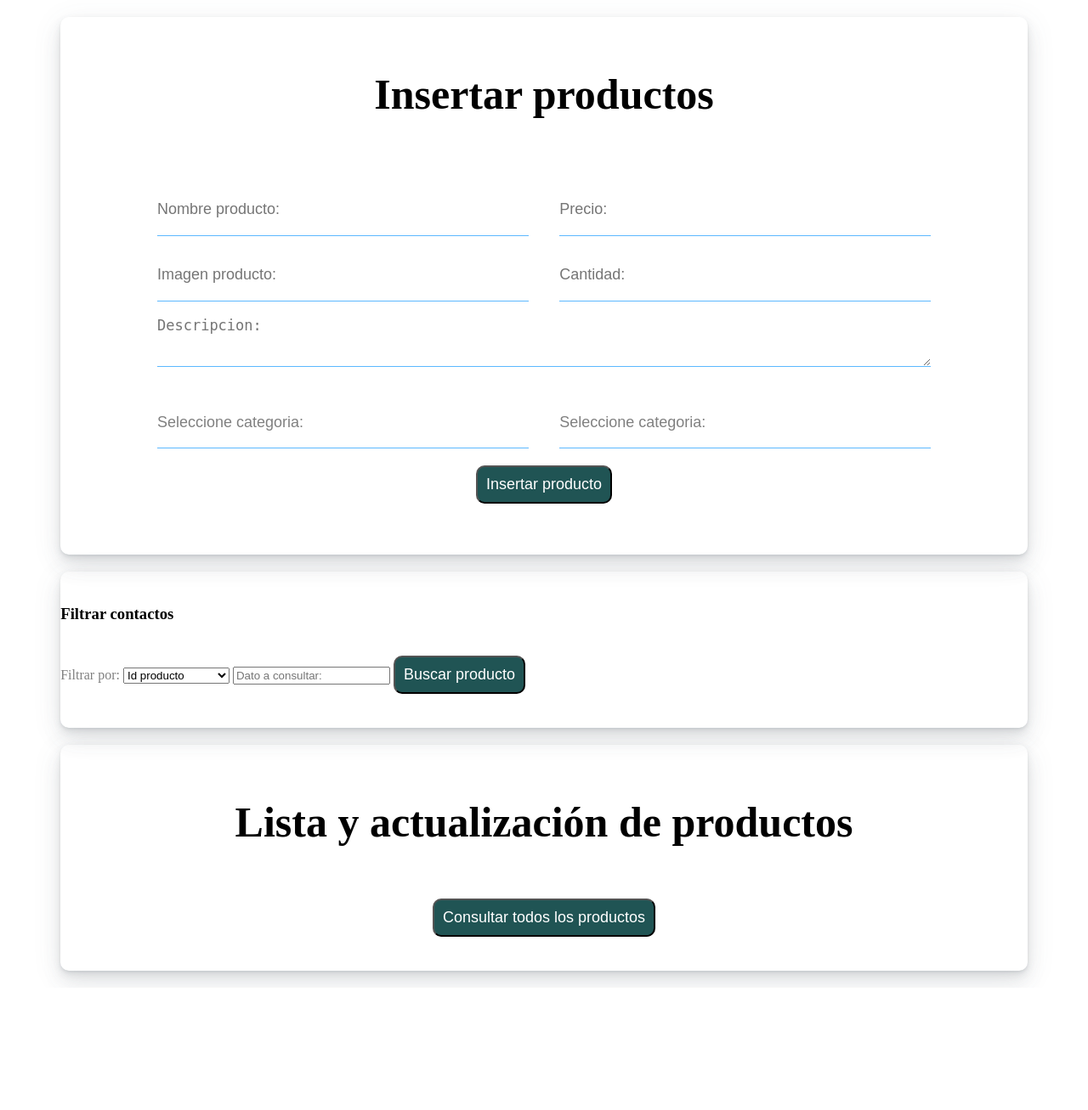
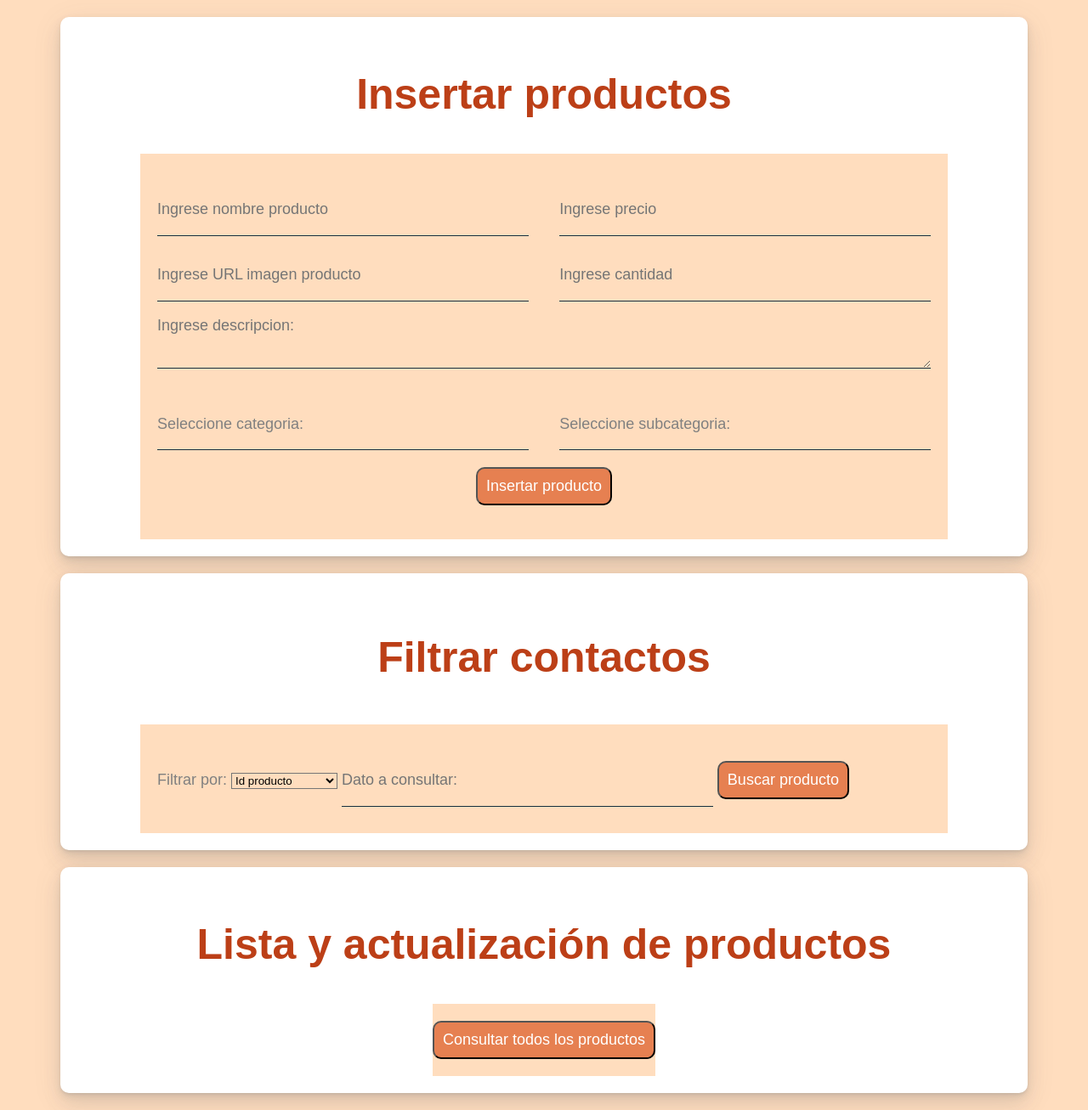
Before and after one commit to andrealsanchez2018/EntregableGrupo1, a PHP site: page /vista/productos.php in a window 1280 px wide. Shown: the whole page at 85% size. Before the commit the page ends 1160 px from the top, so only its background shows below. Run offline with PHP 8.4, Linux system fonts and the light colour scheme.

Commit message:
Cambios en el estilo Productos

```diff
--- a/public/css/style.css
+++ b/public/css/style.css
@@ -1,4 +1,6 @@
-
+*{
+    background-color: #ffddbe;
+}
 /* Estilos del formulario para insertar productos */
 .container{
     width: 90%;
@@ -6,16 +8,23 @@
     margin: 20px auto;
     box-shadow: 0 .46875rem 2.1875rem rgba(90,97,105,.1),0 .9375rem 1.40625rem rgba(90,97,105,.1),0 .25rem .53125rem rgba(90,97,105,.12),0 .125rem .1875rem rgba(90,97,105,.1);
     border-radius: 10px;
+    background-color:white;
 
-}h2{
+}
+h2,h3{
     font-size: 50px;
     text-align: center;
+    color: #bc3f17;
+    background-color: white;
+    font-family:fantasy;
 }
 
 .sub-container{
     display: flex;
     flex-wrap: wrap;
     justify-content: center;
+    background-color:white;
+
 }
 
 
@@ -26,9 +35,8 @@
     width: 80%;
     margin: 0 auto;
     padding: 20px;
-}
-.formConsultar{
-    flex-direction: column;
+
+
 }
 
 .formInsertar  input[type="text"],
@@ -37,15 +45,49 @@
     margin-top: 15px;
     padding: 20px 0;
     border: 0;
-    border-bottom: 1px solid #5cb8ff;
+    border-bottom: 1px solid #15303f;
     font-size: 18px;
+    color: grey;
+    font-family:fantasy;
 }
+
+.formQuery{
+
+    justify-content: space-between;
+    flex-wrap: wrap;
+    width: 80%;
+    margin: 0 auto;
+    padding: 20px;
+    font-size: 18px;
+    color: grey;
+    font-family:fantasy;
+
+}
+.formQuery input[type="text"],
+.formQuery  input[type="number"]{
+    width: 48%;
+    margin-top: 15px;
+    padding: 20px 0;
+    border: 0;
+    border-bottom: 1px solid #15303f;
+    font-size: 18px;
+    color: grey;
+    font-family:fantasy;
+
+}
+
+.formConsultar{
+     flex-direction: column;
+}
+
+
 
 .divFile{
     display: flex;
-    border-bottom: 1px solid #5cb8ff;
+    border-bottom: 1px solid #15303f;
     align-items: center;
     width: 48%;
+
 }
 
 .file{
@@ -57,10 +99,12 @@
 .descripcionTextarea{
     padding: 18px 0;
     border: 0;
-    border-bottom: 1px solid #5cb8ff;
-    font-size: 17px;
+    border-bottom: 1px solid #15303f;
     margin-bottom: 20px;
     width: 100%;
+    font-size: 18px;
+    color: grey;
+    font-family:fantasy;
 
 }
 
@@ -69,12 +113,13 @@
     padding: 20px 0;
     margin-top: 15px;
     border: 0;
-    border-bottom: 1px solid #5cb8ff;
+    border-bottom: 1px solid #15303f;
     font-size: 18px;
     color: grey;
-    background-color: white;
+    background-color: #ffddbe;
     -moz-appearance: none;
     -webkit-appearance: none;
+    font-family:fantasy;
 
 
 }
@@ -82,15 +127,16 @@
 input[type="submit"], #Eliminar{ /*Botones de header y sobre mi*/
     font-size: 18px;
     color: #fff;
-    background: #205454;
+    background: #e68051;
     margin: 20px auto;
     padding: 10px;
     border-radius: 10px;
     cursor: pointer;
+    font-family:fantasy;
 }
 
 input[type="text"]:focus, input[type="email"]:focus, input[type="number"]:focus{ /* Este estilo toma todos los input de tipo text y email*/
-    border-bottom: 1px solid #1e7d7d;
+    border-bottom: 1px solid #ff6155; font-family:fantasy;
 }
 
 
@@ -132,7 +178,9 @@ input[type="text"]:focus, input[type="email"]:focus, input[type="number"]:focus{
      margin: 10px auto;
  }
  .labelsUpdate{
-     color: #1e7d7d;
+    color: #bc3f17;
+    font-size: medium;
+    font-family:fantasy;
  }
  .buttonUpdate{
      display: block;
@@ -144,12 +192,12 @@ input[type="text"]:focus, input[type="email"]:focus, input[type="number"]:focus{
  .card input[type="text"],
  .card input[type="number"]{ /* Este estilo toma todos los input de tipo text y email*/
      border: 0;
-     border-bottom: 1px solid #5cb8ff;
+     border-bottom: 1px solid #15303f;
 
  }
 
  .card input[type="text"]:focus, .card input[type="email"]:focus, .card input[type="number"]:focus{ /* Este estilo toma todos los input de tipo text y email*/
-     border-bottom: 1px solid #1e7d7d;
+     border-bottom: 1px solid #ff6155;font-family:fantasy;
  }
 
  /* Quitar flechas a input type number*/
@@ -171,8 +219,27 @@ input[type="text"]:focus, input[type="email"]:focus, input[type="number"]:focus{
  .buttonsActions{
      width: 100%;
      display: flex;
+     font-family:fantasy;
  }
 
 #Eliminar{
     text-decoration: none;
+    font-size: 20px;
+    color: #fff;
+    background: #e68051;
+    margin: 20px auto;
+    padding: 10px;
+    border-radius: 10px;
+    cursor: pointer;
 }
+
+
+/* Cambios Andrea */
+
+/* @supports(-webkit-appearance: none) or (-moz-appearance: none) {
+    input[type='checkbox'],
+    input[type='radio'] {
+      -webkit-appearance: none;
+      -moz-appearance: none;
+    }
+  } */
--- a/vista/productos.php
+++ b/vista/productos.php
@@ -13,12 +13,12 @@
         <h2>Insertar productos</h2>
         <div class="sub-container">
         <form class="formInsertar" method="POST" action="productos.php?accionProd=crearProd" enctype="multipart/form-data">
-                <input type="text" name="nombreProducto" placeholder="Nombre producto:"/>
-                <input type="text" name="precio" placeholder="Precio:"/>
-                <input type="text" name="imgProducto" placeholder="Imagen producto:"/>
-                <input type="text" name="cantidad" placeholder="Cantidad:"/>
+                <input type="text" name="nombreProducto" placeholder="Ingrese nombre producto"/>
+                <input type="text" name="precio" placeholder="Ingrese precio"/>
+                <input type="text" name="imgProducto" placeholder="Ingrese URL imagen producto"/>
+                <input type="text" name="cantidad" placeholder="Ingrese cantidad"/>
 
-                <textarea class="descripcionTextarea" type="text" name="descripcion" placeholder="Descripcion:"></textarea>
+                <textarea class="descripcionTextarea" type="text" name="descripcion" placeholder="Ingrese descripcion:"></textarea>
 
                 <select class="itemCategoria" name="idCategoria">
                     <option value="" selected>Seleccione categoria:</option>
@@ -28,7 +28,7 @@
                 </select>
 
                 <select class="itemSubCategoria" name="idSubCategoria">
-                    <option value="" selected>Seleccione categoria:</option>
+                    <option value="" selected>Seleccione subcategoria:</option>
                     <option value="1">Pantalon</option>
                     <option value="2">Camisa</option>
                     <option value="3">Zapatos</option>
@@ -45,8 +45,9 @@
 
     <!-- Section de filtrar contacto -->
     <div class="container">
-        <form class="formQuery" method="POST" action="productos.php?accionProd=filtrarProd" enctype="multipart/form-data">
-            <h3>Filtrar contactos</h3>
+    <h3>Filtrar contactos</h3>
+        <div class="sub-container">
+         <form class="formQuery" method="POST" action="productos.php?accionProd=filtrarProd" enctype="multipart/form-data">
             <label for="" style="color: gray;">Filtrar por:</label>
             <select class="itemQuery" name="itemQuery">
                 <option value="idProducto" selected>Id producto</option>
@@ -55,7 +56,8 @@
             </select>
             <input type="text" name="filter" id="filter" placeholder="Dato a consultar:" required>
             <input type="submit" value="Buscar producto"/>
-        </form>
+            </form>
+        </div>
     </div>
 
 
```
